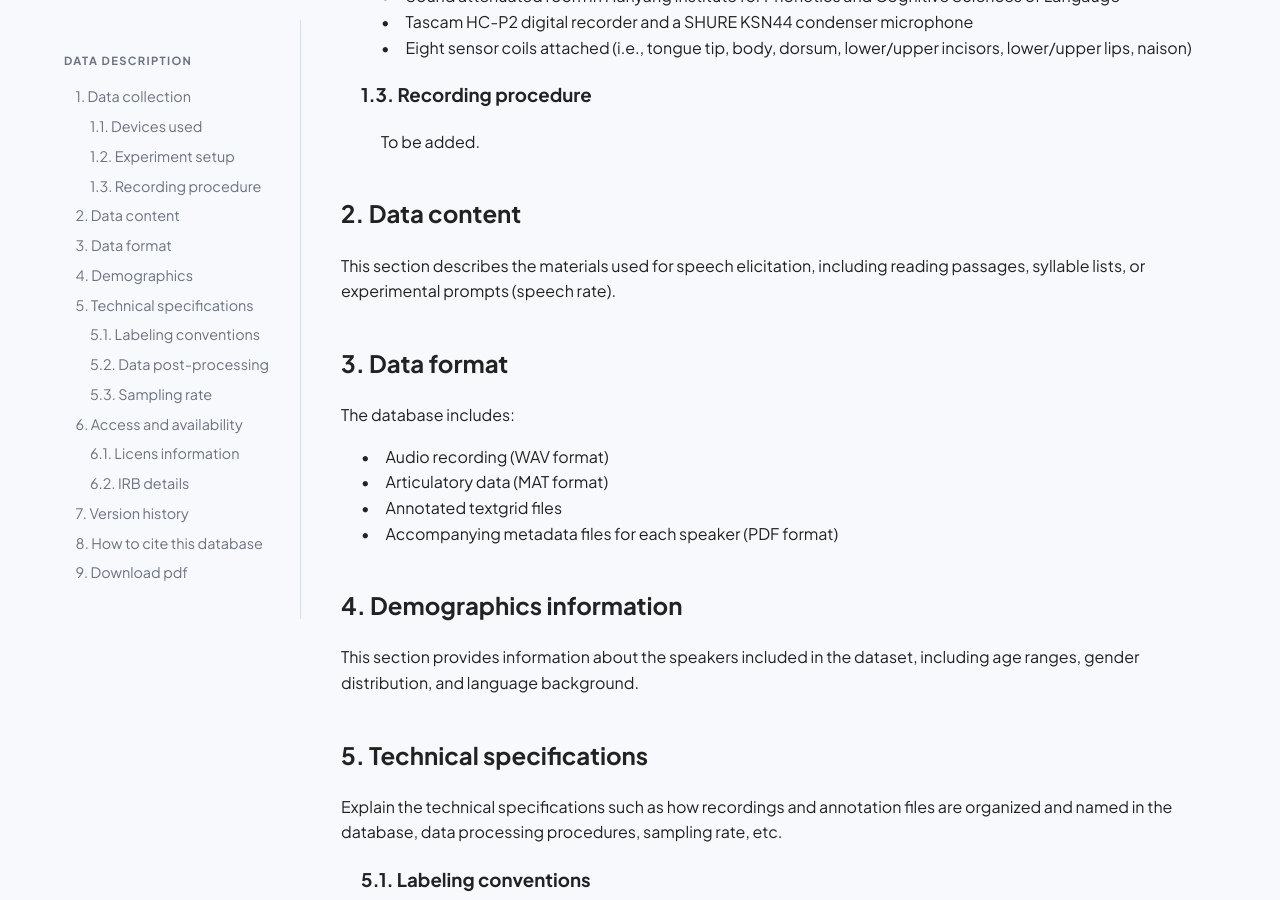
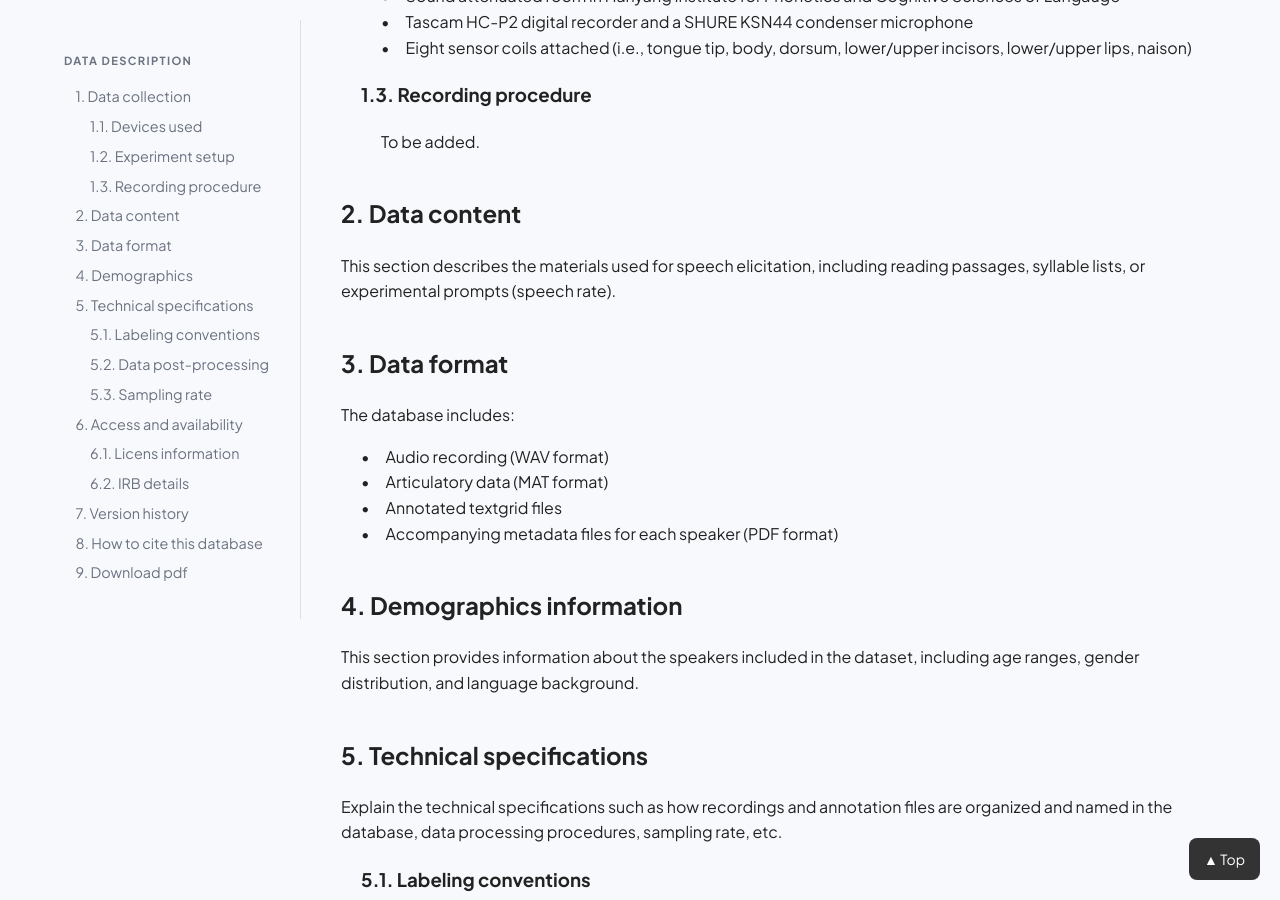
Before and after one commit to jiyoungj/jiyoungj.github.io, a Jekyll site: the page k-dad_demo/database.html, which Jekyll copies as it is, in a window 1280 px wide and 900 px high, scrolled down 578 px. Built offline with Jekyll 4.4.1, drawn with Linux system fonts in a browser that asks for light colours.

Commit message:
Update database.html

```diff
--- a/k-dad_demo/database.html
+++ b/k-dad_demo/database.html
@@ -8,7 +8,7 @@
 
     </head>
 
-    <body>
+    <body id="top">
         <div class="main-wrapper">
 
         <nav class="navbar">
@@ -169,6 +169,8 @@
         Last updated: March 9, 2026
         </div>
 
+        <a href="#top" class="back-to-top">▲ Top</a>
+
         </div>
 
         <footer class="footer">
```
